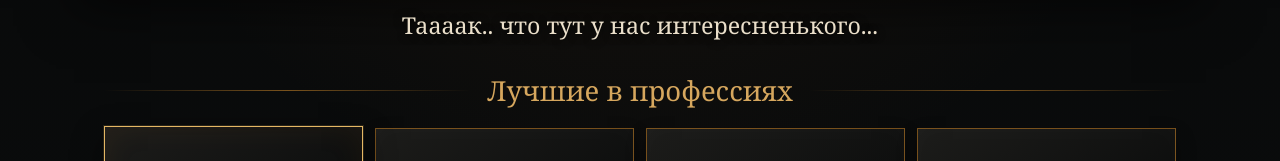
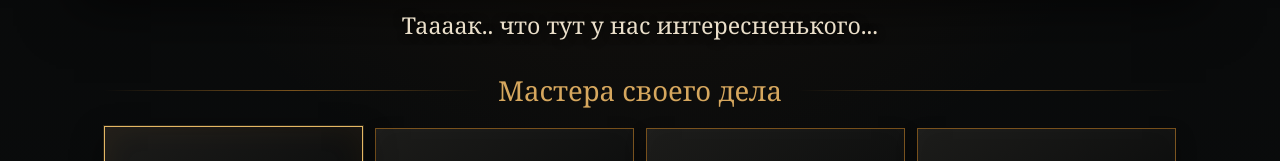
Before and after one commit to reverie-w-sh/dm-portal, a Next.js app: page /ratings in a window 1280 px wide. Shown: the part 395-556 px from the top of the page. Built offline with nearby package versions, Linux system fonts and the light colour scheme.

Commit message:
Update RatingsClient.tsx

```diff
--- a/src/app/ratings/RatingsClient.tsx
+++ b/src/app/ratings/RatingsClient.tsx
@@ -51,7 +51,7 @@ export default function RatingsClient({ data }: { data: RatingsData }) {
     <section className="ratings-hero" aria-label="Зал Славы. Рейтинги."><div className="ratings-hero-image" /></section>
     <div className="ratings-content">
       <p className="ratings-curious">Таааак.. что тут у нас интересненького...</p>
-      <section className="ratings-section"><h2 className="ratings-section-title"><span>Лучшие в профессиях</span></h2>
+      <section className="ratings-section"><h2 className="ratings-section-title"><span>Мастера своего дела</span></h2>
         <div className="profession-grid">{professions.map((card) => <button key={card.key} type="button" className={`profession-card ${active === card.key ? "is-active" : ""}`} onClick={() => choose(card.key)}><span className="profession-icon" aria-hidden>{card.icon}</span><span>{card.label}</span><span className="rating-arrow" aria-hidden>→</span></button>)}</div>
       </section>
       <section className="ratings-section"><h2 className="ratings-section-title"><span>Общие рейтинги</span></h2>
```
